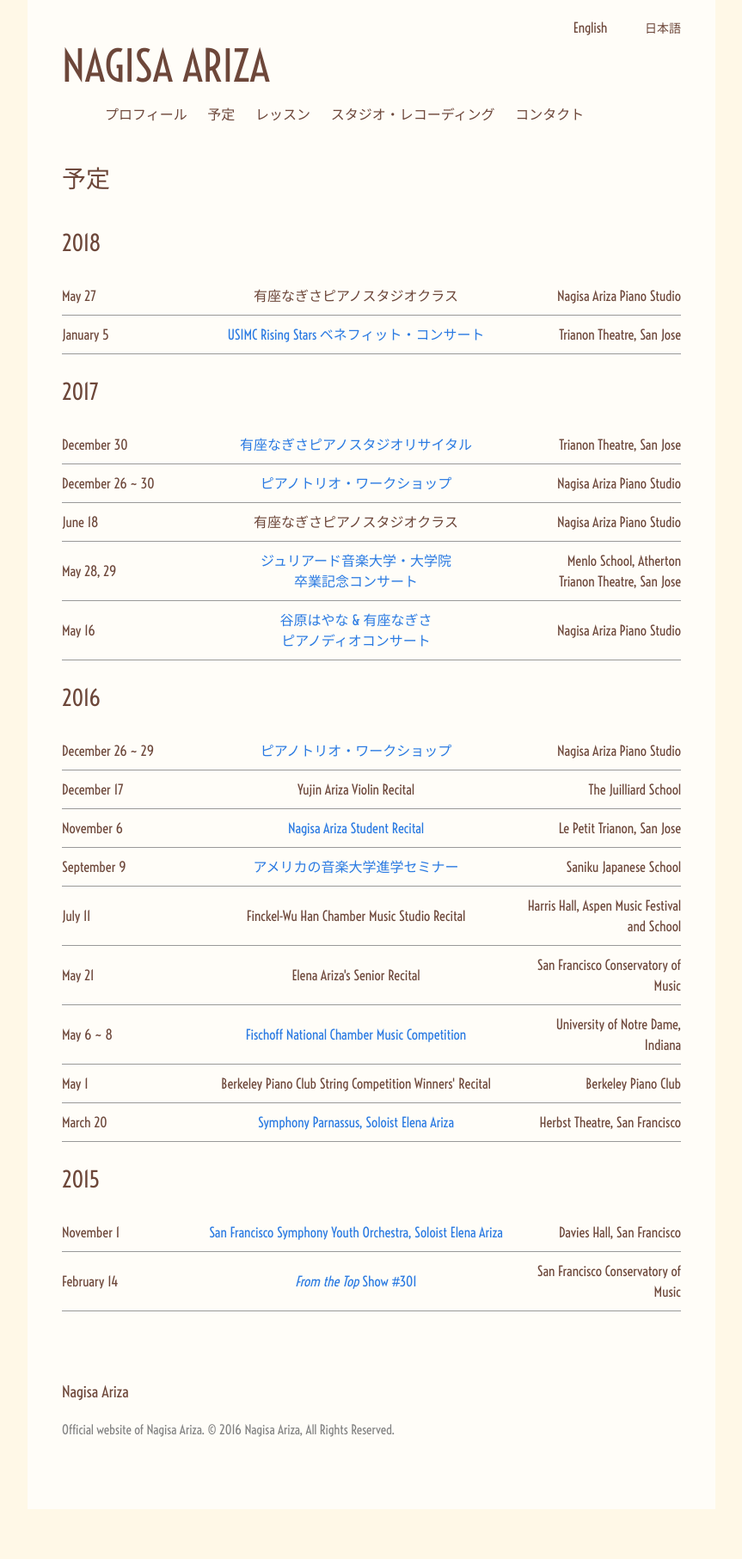
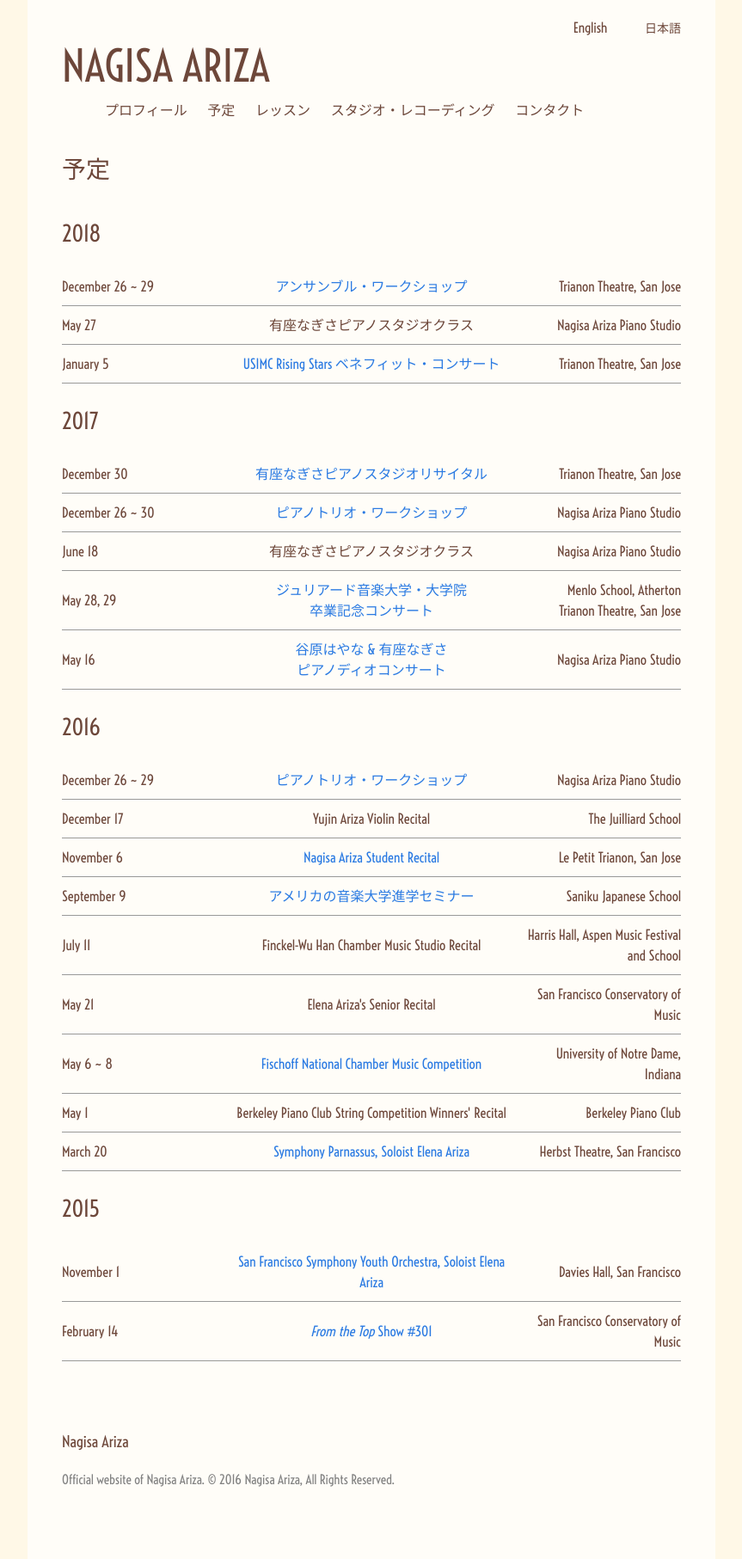
Before and after one commit to dawnstar63/nagisaariza-website, a Jekyll site: the page built from language-jp/events.html, in a window 1280 px wide. Shown: the whole page at 86% size, without its empty margins (208-1071 px from the left). Built offline with Jekyll 4.4.1, drawn with Linux system fonts in a browser that asks for light colours; nearby versions of some CDN libraries; before the commit the page ends 1755 px from its top, so only the background shows below that.

Commit message:
changed nav link transitions; added to events; fixed broken link; typo

```diff
--- a/_sass/_layout.scss
+++ b/_sass/_layout.scss
@@ -32,7 +32,7 @@
 
     .site-title:hover {
         text-decoration: none;
-        color: $grey-color;
+        color: $text-color-light;
 
 
     }
@@ -46,6 +46,7 @@
 }
 
 .site-title {
+    transition: all 0.2s ease;
     font-size: $site-title-font-size;
     font-weight: 300;
     line-height: 1.5;
@@ -103,23 +104,24 @@
         display: inline-block;
         margin: 0px 10px;
 
-        border-bottom: 4px solid rgba(0,0,0,0);
-        padding: 6px 0px;
+        border-bottom: 3px solid rgba(0,0,0,0);
+        padding: 1px 0px;
+        transition: all 0.3s ease;
 
         &.current {
+            transition: all 0s;
             text-decoration: none;
-            border-bottom: 4px solid $grey-color;
-            padding: 6px 0px;
-            color: lighten($text-color, 15%);
+            border-bottom: 3px solid $text-color-light;
+            padding: 1px 0px;
+            color: $text-color-light;
         }
 
 
         &:hover {
-            transition: 0.6s ease;
             text-decoration: none;
-            border-bottom: 4px solid $grey-color;
-            padding: 6px 0px;
-            color: lighten($text-color, 15%);
+            border-bottom: 3px solid $text-color-light;
+            padding: 1px 0px;
+            color: $text-color-light;
         }
 
         &:lang(jp) {
@@ -142,7 +144,7 @@
       opacity: 1;
       z-index: 1;
       transform: translateY(0%);
-      transition-delay: 0s, 0s, 0.3s;
+      transition-delay: 0s, 0s, 0.2s;
       /* this removes the transition delay so the menu will be visible while the other styles transition */
     }
 
@@ -170,7 +172,7 @@
   margin-top: 8px;
   transform: translateY(-2em);
   z-index: -1;
-  transition: all 0.3s ease-in-out 0s, visibility 0s linear 0.3s, z-index 0s linear 0.01s;
+  transition: all 0.3s, visibility 0s linear 0.3s, z-index 0s linear 0.01s;
 
   background: white;
 
@@ -201,16 +203,16 @@
   a {
     &.current {
         text-decoration: none;
-        color: lighten($text-color, 15%);
+        color: $text-color-light;
     }
 
     &:hover {
         text-decoration: none;
-        color: lighten($text-color, 15%);
+        color: $text-color-light;
     }
 
     &#lang-jp {
-      margin-left: 40px;
+      margin-left: $spacing-unit;
       font-size: 14px;
 
     }
@@ -232,16 +234,17 @@
 }
 
 .table-date {
+    width: 25%;
 }
 
 .table-location {
     // white-space: nowrap;
-    width: 25%;
+    // width: 25%;
     text-align: right;
 }
 
 .table-description {
-    width: 55%;
+    width: 50%;
     text-align: center;
     padding: 10px 10px;
 
--- a/css/main.scss
+++ b/css/main.scss
@@ -16,6 +16,7 @@
 $spacing-unit:     40px;
 
 $text-color:       #6d473a;
+$text-color-light: lighten($text-color, 20%);
 $background-color: #fffef9;
 $brand-color:      #2a7ae2;
 
--- a/language-jp/events.html
+++ b/language-jp/events.html
@@ -9,13 +9,18 @@
 <h3>2018</h3>
 <table>
 	<tr>
+		<td class = "table-date">December 26 ~ 29</td>
+		<td class = "table-description"><a href="http://www.trianontheatre.com/calendar-of-events/2018/12/29/nagisa-ariza-piano-studio-ensemble-workshop-2018">アンサンブル・ワークショップ</a></td>
+		<td class = "table-location">Trianon Theatre, San Jose</td>
+	</tr>
+	<tr>
 		<td class = "table-date">May 27</td>
 		<td class = "table-description">有座なぎさピアノスタジオクラス</td>
 		<td class = "table-location">Nagisa Ariza Piano Studio</td>
 	</tr>
 	<tr>
 		<td class = "table-date">January 5</td>
-		<td class = "table-description"><a href="http://www.usimc.org/rising-stars-usimc-benefit-concert.html">USIMC Rising Stars ベネフィット・コンサート</a></td>
+		<td class = "table-description"><a href="/img/usimc-rising-stars-benefit-concert.jpg" target="_blank">USIMC Rising Stars ベネフィット・コンサート</a></td>
 		<td class = "table-location">Trianon Theatre, San Jose</td>
 	</tr>
 </table>
```
Also changed, not shown: language-en/events.html (+6 -1 lines), language-en/testimonials.md (+1 -1 lines), img/usimc-rising-stars-benefit-concert.jpg (added).
